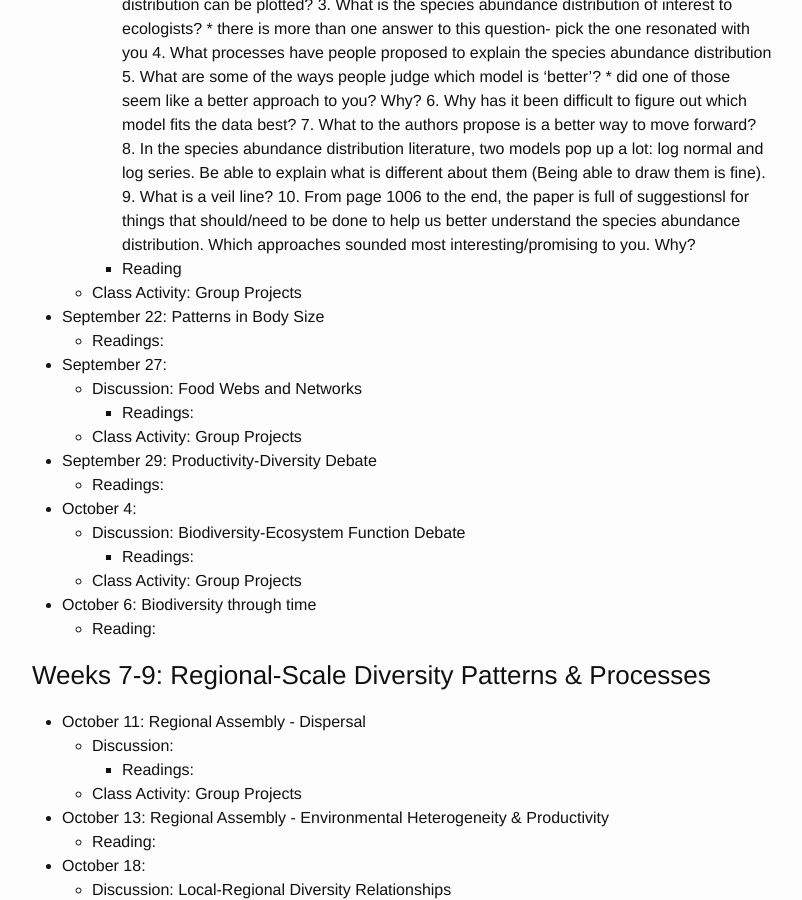
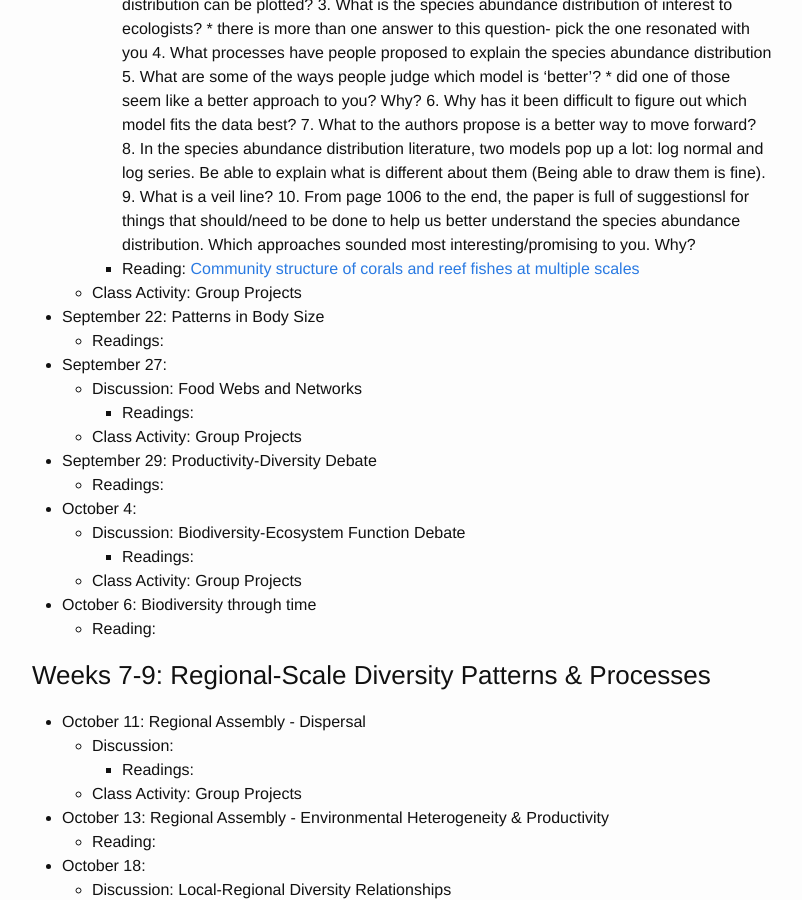
Before and after one commit to skmorgane/biodiversity-course, a Jekyll site: the page built from schedule.md, in a window 1280 px wide and 900 px high, scrolled down 1482 px. Shown: the whole window, without its empty margins (238-1040 px from the left). Built offline with Jekyll 4.4.1, drawn with Linux system fonts in a browser that asks for light colours.

Commit message:
Add Sept 20 reading

```diff
--- a/schedule.md
+++ b/schedule.md
@@ -64,7 +64,7 @@ Tuesdays are often a split between class activity and discussion, thus there are
                8. In the species abundance distribution literature, two models pop up a lot: log normal and log series. Be able to explain what is different about them (Being able to draw them is fine).
                9. What is a veil line?
                10. From page 1006 to the end, the paper is full of suggestionsl for things that should/need to be done to help us better understand the species abundance distribution. Which approaches sounded most interesting/promising to you. Why?
-         * Reading
+         * Reading: [Community structure of corals and reef fishes at multiple scales](https://doi.org/10.1126/science.1113281)
     * Class Activity: Group Projects
 
 
```
